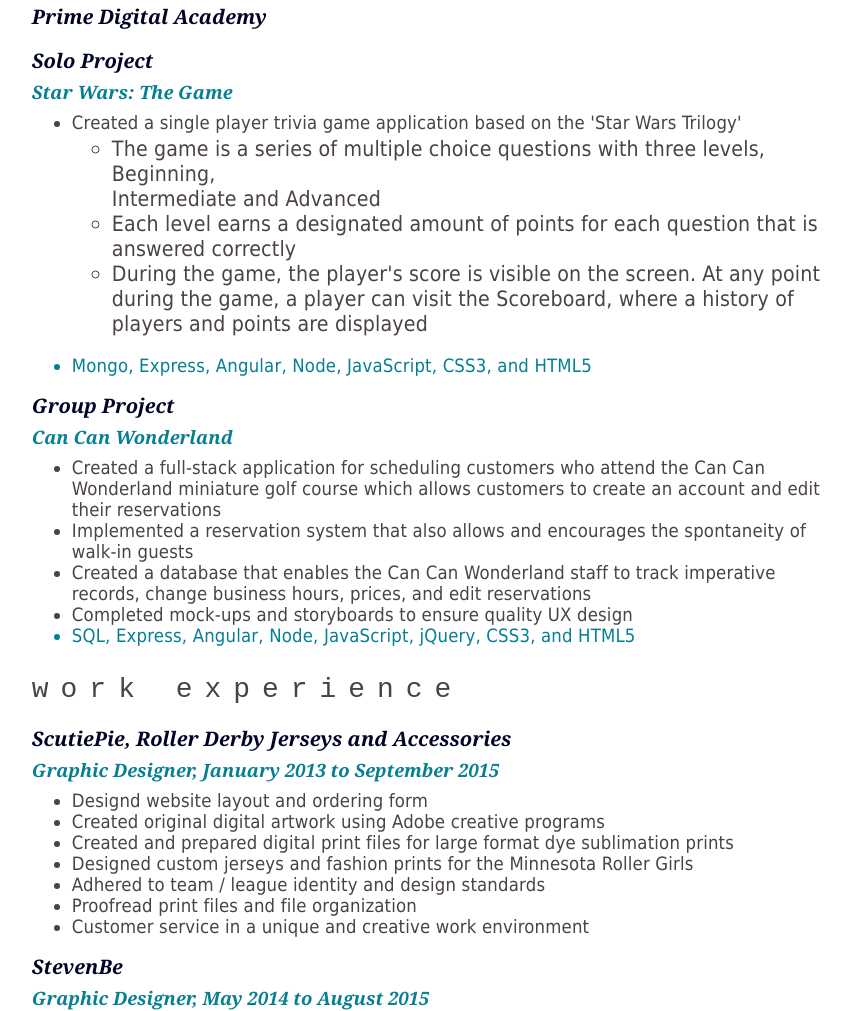
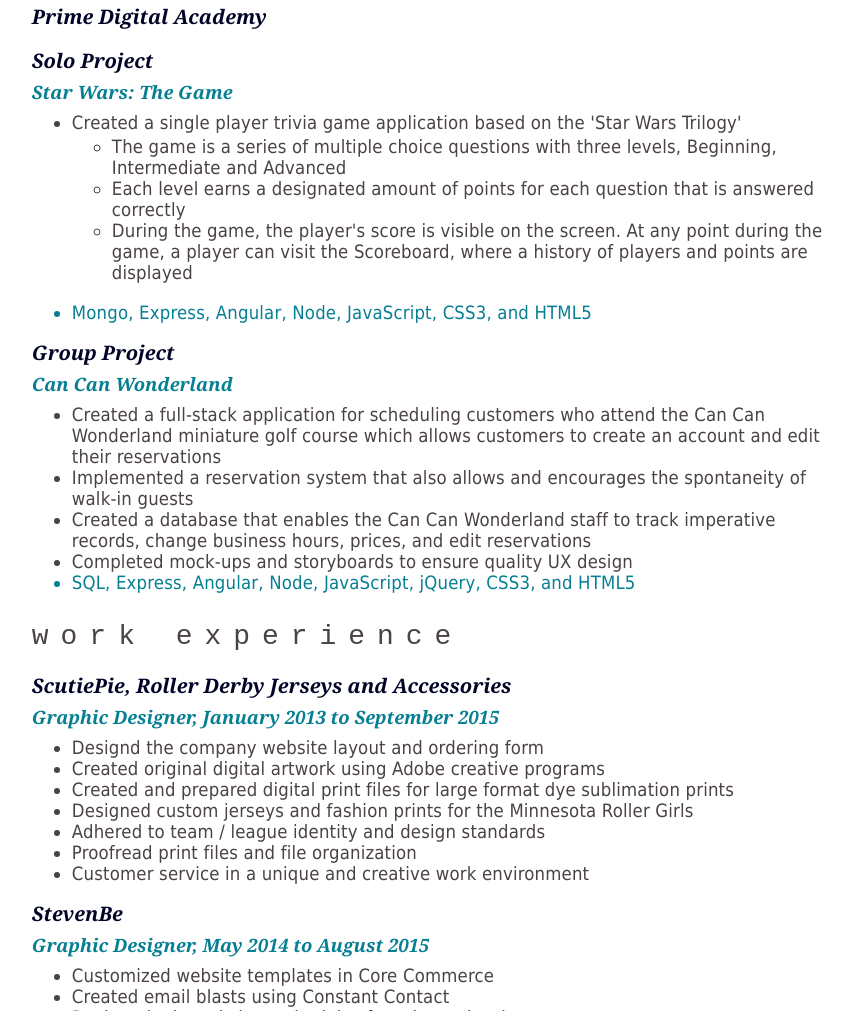
Before and after one commit to lizpiet/Heroku_Resume, a website: page public/index.html in a window 1280 px wide. Shown: the part 832-1843 px from the top of the page, without its empty margins (210-1063 px from the left). Drawn offline with Linux system fonts and the light colour scheme.

Commit message:
January Updates part two

```diff
--- a/public/index.html
+++ b/public/index.html
@@ -119,7 +119,7 @@
     <h4> Star Wars: The Game </h4>
     <ul>
         <li> Created a single player trivia game application based on the 'Star Wars Trilogy'</li>
-            <ul class= "secondary-bullet">
+            <ul class="secondary-bullet">
                 <li>The game is a series of multiple choice questions with three levels, Beginning, </br> Intermediate
                     and Advanced</li>
                 <li>Each level earns a designated amount of points for each question that is answered correctly</li>
@@ -143,7 +143,7 @@
     <h3> ScutiePie, Roller Derby Jerseys and Accessories </h3>
     <h4> Graphic Designer, January 2013 to September 2015 </h4>
     <ul>
-        <li> Designd website layout and ordering form </li>
+        <li> Designd the company website layout and ordering form </li>
 
         <li> Created original digital artwork using Adobe creative programs </li>
 
--- a/public/styles.css
+++ b/public/styles.css
@@ -88,6 +88,11 @@
     font-weight: lighter;
     margin: 3px 0 15px;
 }
+
+.secondary-bullet {
+    font-size: 1em;
+}
+
 p {
     font-family: tahoma;
     font-size: 1.15em;
```
